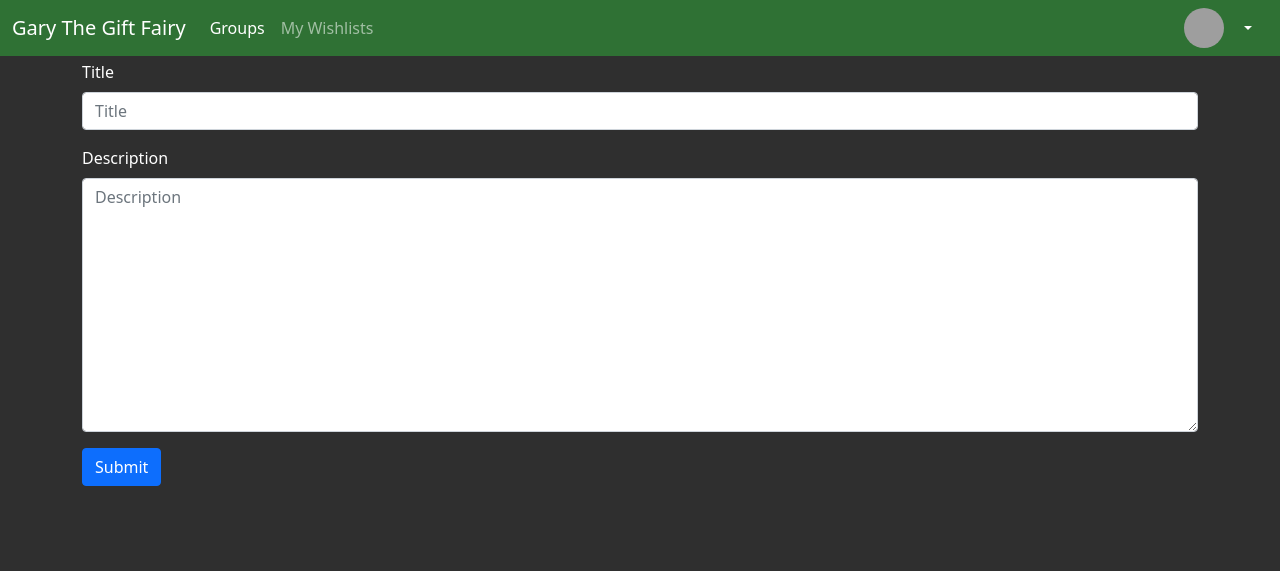
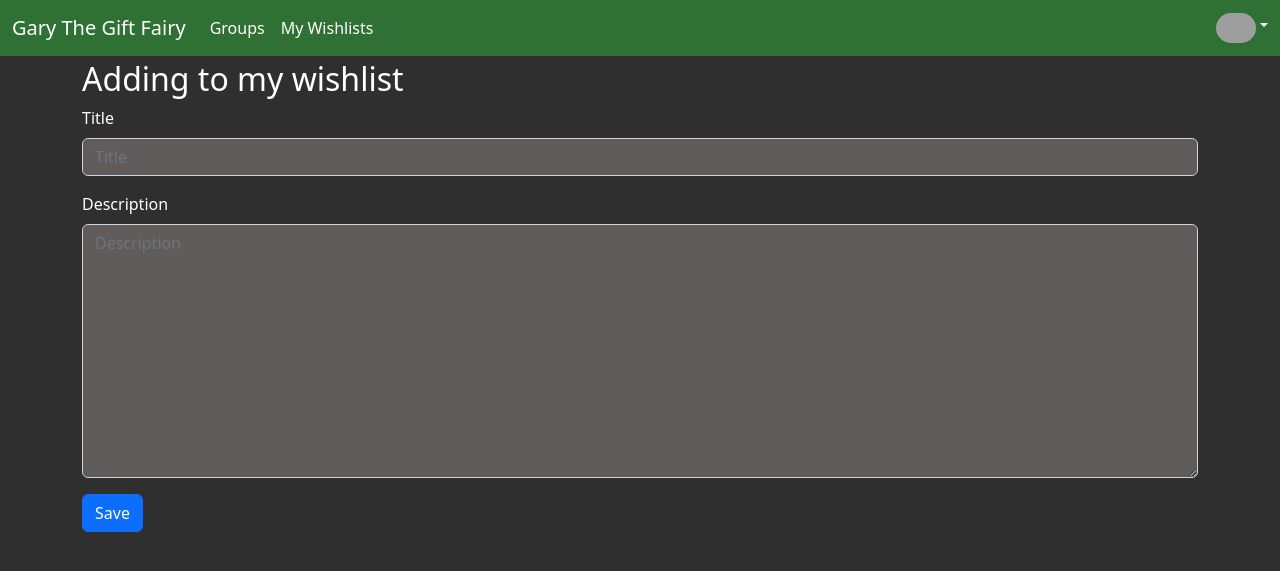
Before and after one commit to parrotmac/gary, a Django app: page /wishlists/00000000-0000-0000-0000-000000000001/items/create in a window 1280 px wide. Shown: the top 571 px of the page. Run offline with Django 4.2, Linux system fonts and the light colour scheme; a user stored in the database is signed in; tables that the repository leaves empty hold one stand-in row (values such as "Sample post"); some libraries are stand-ins or nearby versions; grey boxes are pictures that could not be loaded.

Commit message:
2022 Updates -- Round 1
Gift suggestions, item deletions, etc.

```diff
--- a/gifter/static/css/main.css
+++ b/gifter/static/css/main.css
@@ -101,3 +101,8 @@
     margin: 0;
     width: 3rem;
 }
+
+input[type="text"] .form-control, textarea .form-control, .form-control, .form-control:focus {
+    background-color: #605c5c;
+    color: #eaeaea;
+}
--- a/gifter/urls.py
+++ b/gifter/urls.py
@@ -3,7 +3,7 @@
 from gifter.views import GroupListView, GroupDetailView, redirect_to_groups, WishlistDetailView, ItemCreateView, \
     ItemUpdateView, ClaimCreateView, ClaimUpdateView, ClaimDeleteView, accept_invitation, incoming_invitation, \
     ProfileView, health_check, GroupCreateView, GroupUpdateView, WishlistCreateView, WishlistUpdateView, \
-    WishlistDeleteView, GroupDeleteView, SendInviteFormView, MyWishlistsListView
+    WishlistDeleteView, GroupDeleteView, SendInviteFormView, MyWishlistsListView, ItemDeleteView
 
 urlpatterns = [
     path('healthz', health_check, name='health_check'),
@@ -20,6 +20,7 @@
     path('wishlists', MyWishlistsListView.as_view(), name='my_wishlists'),
     path('wishlists/<str:wishlist_pk>/items/create', ItemCreateView.as_view(), name='item_create'),
     path('wishlists/<str:wishlist_pk>/items/<str:pk>', ItemUpdateView.as_view(), name='item_update'),
+    path('wishlists/<str:wishlist_pk>/items/<str:pk>/delete', ItemDeleteView.as_view(), name='item_delete'),
     path('wishlists/<str:wishlist_pk>/items/<str:item_pk>/claims/create', ClaimCreateView.as_view(), name='claim_create'),
     path('wishlists/<str:wishlist_pk>/items/<str:item_pk>/claims/<str:pk>', ClaimUpdateView.as_view(), name='claim_update'),
     path('wishlists/<str:wishlist_pk>/items/<str:item_pk>/claims/<str:pk>/delete', ClaimDeleteView.as_view(), name='claim_delete'),
--- a/gifter/views.py
+++ b/gifter/views.py
@@ -191,6 +191,11 @@
         'description',
     ]
 
+    def get_context_data(self, **kwargs):
+        context = super().get_context_data(**kwargs)
+        context['wishlist'] = Wishlist.objects.get(id=self.kwargs['wishlist_pk'])
+        return context
+
     def get_success_url(self):
         return reverse("wishlist_detail", kwargs={
             "pk": str(self.object.wishlist.id),
@@ -202,8 +207,8 @@
         wishlist = Wishlist.objects.get(
             id=self.request.resolver_match.kwargs['wishlist_pk']
         )
-        if wishlist.owner != self.request.user:
-            raise ValidationError("Cannot add items owned by someone other than the wishlist owner")
+        # if wishlist.owner != self.request.user:
+        #     raise ValidationError("Cannot add items owned by someone other than the wishlist owner")
         form.instance.wishlist_id = str(wishlist.id)
         form.instance.owner = user
 
@@ -218,9 +223,25 @@
         'description',
     ]
 
+    def get_context_data(self, **kwargs):
+        context = super().get_context_data(**kwargs)
+        context['wishlist'] = Wishlist.objects.get(id=self.kwargs['wishlist_pk'])
+        return context
+
     def get_success_url(self):
         return reverse("wishlist_detail", kwargs={
             "pk": str(self.object.wishlist.id),
+            "group_pk": self.object.wishlist.group_id,
+        })
+
+
+class ItemDeleteView(LoginRequiredMixin, DeleteView):
+    model = Item
+    template_name = "gifter/item_confirm_delete.html"
+
+    def get_success_url(self):
+        return reverse("wishlist_detail", kwargs={
+            "pk": self.object.wishlist.id,
             "group_pk": self.object.wishlist.group_id,
         })
 
@@ -231,6 +252,12 @@
     fields = [
         'description',
     ]
+
+    def get_context_data(self, **kwargs):
+        context = super().get_context_data(**kwargs)
+        context['item'] = Item.objects.get(id=self.kwargs['item_pk'])
+        context['wishlist'] = Wishlist.objects.get(id=self.kwargs['wishlist_pk'])
+        return context
 
     def get_success_url(self):
         return reverse("wishlist_detail", kwargs={
@@ -256,6 +283,12 @@
     fields = [
         'description',
     ]
+
+    def get_context_data(self, **kwargs):
+        context = super().get_context_data(**kwargs)
+        context['item'] = Item.objects.get(id=self.kwargs['item_pk'])
+        context['wishlist'] = Wishlist.objects.get(id=self.kwargs['wishlist_pk'])
+        return context
 
     def get_success_url(self):
         return reverse("wishlist_detail", kwargs={
--- a/templates/base.html
+++ b/templates/base.html
@@ -8,10 +8,8 @@
     <meta name="viewport" content="width=device-width, initial-scale=1, shrink-to-fit=no">
     <title>Gary The Christmas Wishlist Fairy | {% block head_title %}Home{% endblock %}</title>
     {% block styles %}
-        <link href="https://cdn.jsdelivr.net/npm/bootstrap@5.1.3/dist/css/bootstrap.min.css" rel="stylesheet"
-              integrity="sha384-1BmE4kWBq78iYhFldvKuhfTAU6auU8tT94WrHftjDbrCEXSU1oBoqyl2QvZ6jIW3"
-              crossorigin="anonymous">
-        <link rel="stylesheet" href="https://cdn.jsdelivr.net/npm/bootstrap-icons@1.7.2/font/bootstrap-icons.css">
+        <link href="https://cdn.jsdelivr.net/npm/bootstrap@5.2.3/dist/css/bootstrap.min.css" rel="stylesheet" integrity="sha384-rbsA2VBKQhggwzxH7pPCaAqO46MgnOM80zW1RWuH61DGLwZJEdK2Kadq2F9CUG65" crossorigin="anonymous">
+        <link rel="stylesheet" href="https://cdn.jsdelivr.net/npm/bootstrap-icons@1.10.2/font/bootstrap-icons.css">
         <link href="{% static "css/main.css" %}" type="text/css" rel="stylesheet"/>
     {% endblock %}
 </head>
@@ -72,9 +70,7 @@
     </div>
 {% endblock %}
 {% block scripts %}
-    <script src="https://cdn.jsdelivr.net/npm/bootstrap@5.1.3/dist/js/bootstrap.bundle.min.js"
-            integrity="sha384-ka7Sk0Gln4gmtz2MlQnikT1wXgYsOg+OMhuP+IlRH9sENBO0LRn5q+8nbTov4+1p"
-            crossorigin="anonymous"></script>
+    <script src="https://cdn.jsdelivr.net/npm/bootstrap@5.2.3/dist/js/bootstrap.bundle.min.js" integrity="sha384-kenU1KFdBIe4zVF0s0G1M5b4hcpxyD9F7jL+jjXkk+Q2h455rYXK/7HAuoJl+0I4" crossorigin="anonymous"></script>
     <script>
         const tooltipTriggerList = [].slice.call(document.querySelectorAll('[data-bs-toggle="tooltip"]'))
         const tooltipList = tooltipTriggerList.map(function (tooltipTriggerEl) {
--- a/templates/gifter/claim_form.html
+++ b/templates/gifter/claim_form.html
@@ -1,6 +1,8 @@
 {% extends "base.html" %}
 {% load bootstrap5 %}
 {% block content %}
+    <h2>If you got <em>{{ wishlist.owner.display_name }}</em> "<em>{{ item.title }}</em>", claim this item.</h2>
+    <p>Optionally, add details about what you got them. Don't worry, they won't see this.</p>
     {% if object %}
         <form action="{% url "claim_update" wishlist_pk=request.resolver_match.kwargs.wishlist_pk item_pk=object.item.id pk=object.pk %}" method="post">
     {% else %}
@@ -14,7 +16,7 @@
             <button type="submit" class="btn btn-primary">Update</button>
             <a href="{% url "claim_delete" wishlist_pk=claim.item.wishlist_id item_pk=claim.item.id pk=claim.id %}" class="btn btn-warning">Remove Claim</a>
         {% else %}
-            <button type="submit" class="btn btn-primary">Create</button>
+            <button type="submit" class="btn btn-primary">Claim</button>
     {% endif %}
     </div>
 {% endbuttons %}
--- a/templates/gifter/group_list.html
+++ b/templates/gifter/group_list.html
@@ -6,7 +6,11 @@
             <li class="breadcrumb-item active" aria-current="page"><a href="{% url "group_list" %}">Groups</a></li>
         </ol>
     </nav>
-    <a href="{% url "group_create" %}" class="btn btn-primary">Create Group</a>
+    <div style="display: flex; flex-direction: row; justify-content: end; margin-bottom: 1rem;">
+    <a href="{% url "group_create" %}" class="btn btn-outline-secondary">
+        New Group
+    </a>
+    </div>
     {% for group in object_list %}
         <div class="card bg-dark mb-2">
             <div class="card-body">
--- a/templates/gifter/item_form.html
+++ b/templates/gifter/item_form.html
@@ -1,6 +1,11 @@
 {% extends "base.html" %}
 {% load bootstrap5 %}
 {% block content %}
+    {% if request.user == wishlist.owner %}
+        <h2>Adding to my wishlist</h2>
+    {% else %}
+        <h2>Suggesting for {{ wishlist.owner }}'s wishlist</h2>
+    {% endif %}
     {% if object %}
         <form action="{% url "item_update" wishlist_pk=request.resolver_match.kwargs.wishlist_pk pk=object.pk %}" method="post">
     {% else %}
@@ -9,7 +14,15 @@
     {% csrf_token %}
     {% bootstrap_form form %}
     {% buttons %}
-        <button type="submit" class="btn btn-primary">Submit</button>
+        {% if object %}
+            <div style="display: flex; flex-direction: row; justify-content: space-between">
+            <button type="submit" class="btn btn-primary">Save</button>
+            <a href="{% url "item_delete" wishlist_pk=request.resolver_match.kwargs.wishlist_pk pk=object.pk %}" class="btn btn-outline-danger">Delete</a>
+            </div>
+        {% else %}
+        <button type="submit" class="btn btn-primary">Save</button>
+        {% endif %}
+
     {% endbuttons %}
 </form>
 {% endblock %}
```
Also changed, not shown: templates/gifter/item_confirm_delete.html (added, +11 -0 lines), templates/gifter/wishlist_detail.html (+7 -4 lines).
